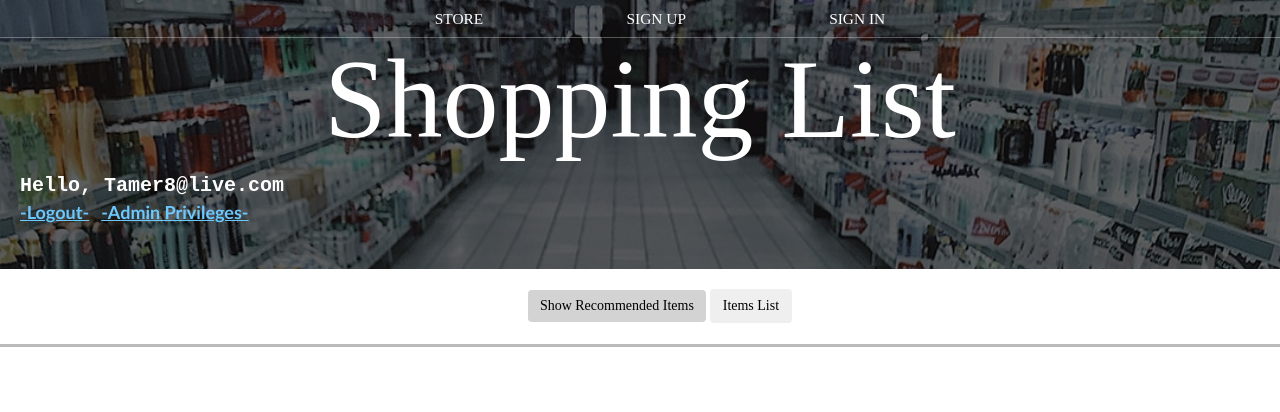
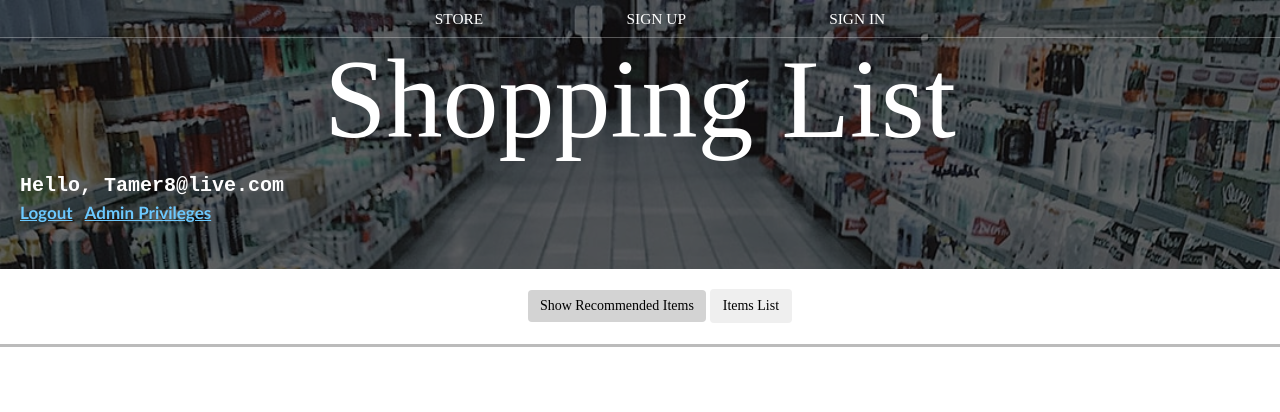
Before and after one commit to Tomer36/Store-main, a PHP site: page /myProject/ in a window 1280 px wide. Shown: the top 412 px of the page. Run offline with PHP 8.4, Linux system fonts and the light colour scheme; a user stored in the database is signed in; some libraries are stand-ins or nearby versions.

Commit message:
ta
Co-Authored-By: Tamer <15012+tamer@users.noreply.github.com>

```diff
--- a/index.php
+++ b/index.php
@@ -39,12 +39,12 @@
                 print "Hello, " . $_SESSION["Email"];
 
             ?>
-                <a href="logout.php"><br>-Logout-</a>
+                <a href="logout.php"><br>Logout</a>
                 <?php
                 if (isset($_SESSION["Admin"])) //if the client is admin
                     if ($_SESSION["Admin"] == 1) {
                 ?>
-                    <a href="">-Admin Privileges-</a>
+                    <a href="">Admin Privileges</a>
                 <?php
                     }
                 ?>
--- a/styles.css
+++ b/styles.css
@@ -335,7 +335,7 @@ body {
 }
 
 #login a {
-    font-size: 18px;
+    font-size: 17px;
     font-weight: bolder;
     color: rgb(108, 201, 255);
     text-decoration: underline;
```
